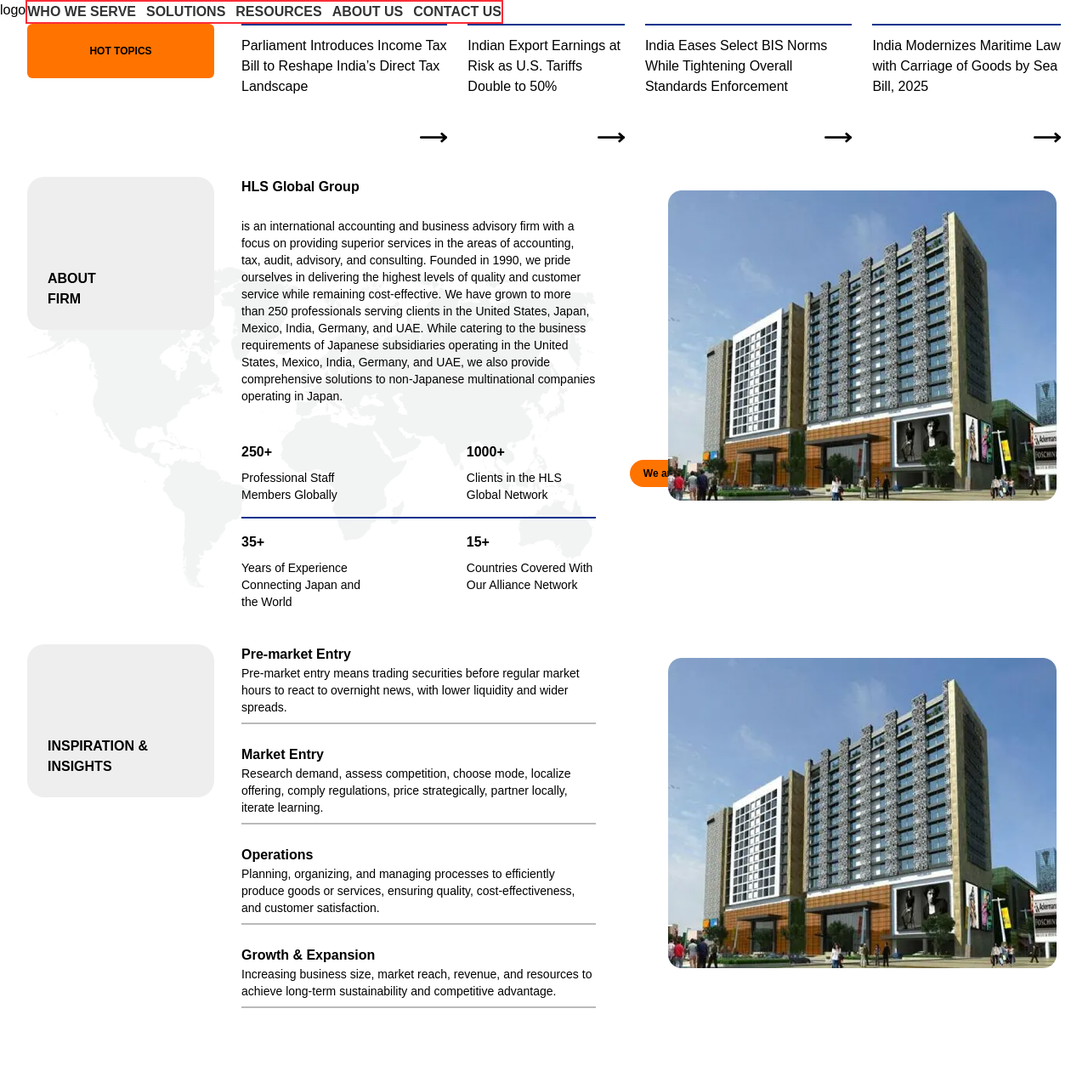
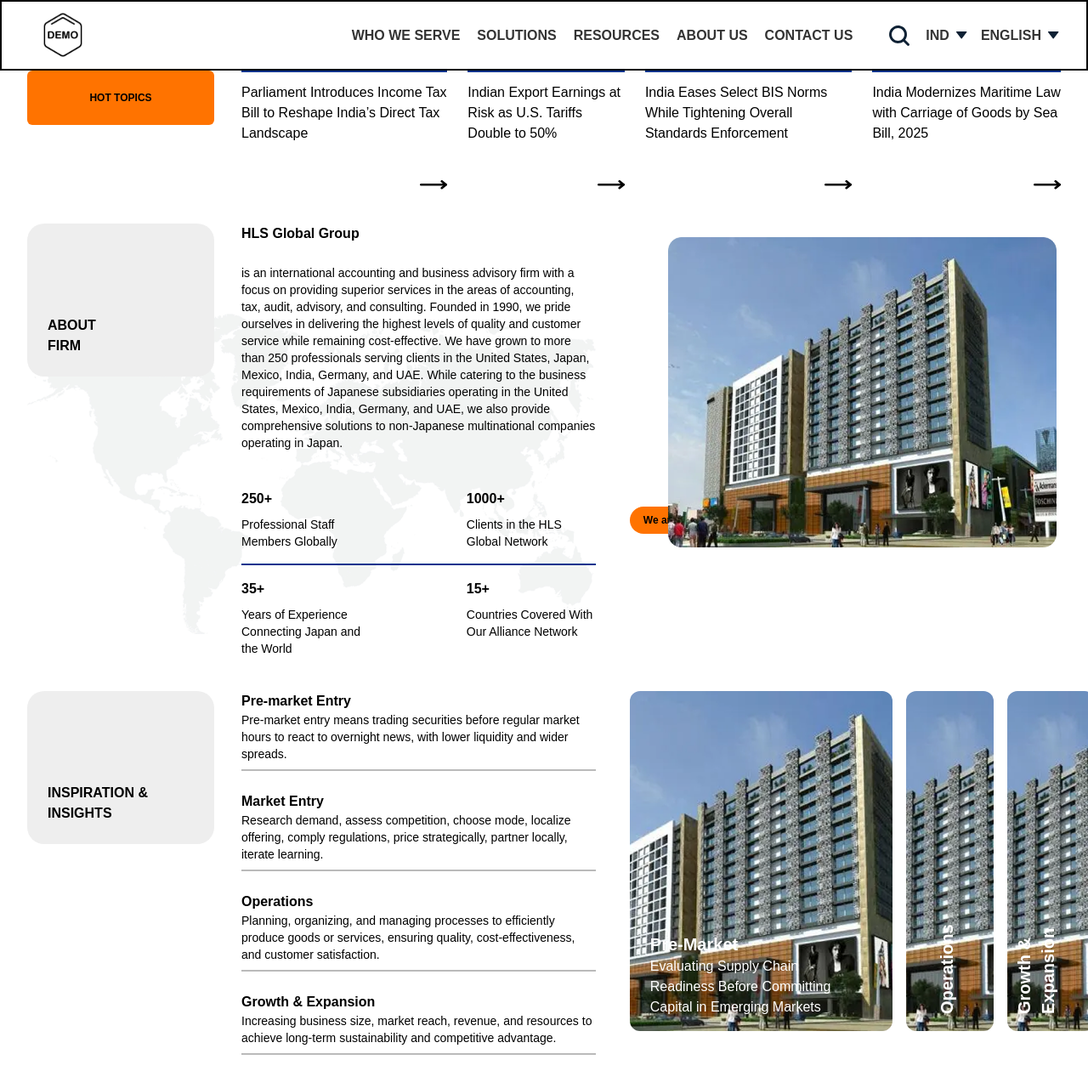
Before and after one commit to sharma24harshit/harshit-design-dot-assign, a Next.js app: page / in a window 1280 px wide. Shown: the whole page at 85% size. Before the commit the page ends 1226 px from the top, so only its background shows below. Built offline with nearby package versions, Linux system fonts and the light colour scheme.

Commit message:
navbar and insights ui updated

```diff
--- a/components/Insights.jsx
+++ b/components/Insights.jsx
@@ -1,22 +1,36 @@
-import React from 'react'
+"use client";
+import React, { useState } from 'react'
 import Image from "next/image";
 
 const data = [
-    {title:"Pre-market Entry",
-        text:"Pre-market entry means trading securities before regular market hours to react to overnight news, with lower liquidity and wider spreads."
+    {
+        title: "Pre-market Entry",
+        text: "Pre-market entry means trading securities before regular market hours to react to overnight news, with lower liquidity and wider spreads."
     },
-    {title:"Market Entry",
-        text:"Research demand, assess competition, choose mode, localize offering, comply regulations, price strategically, partner locally, iterate learning."
+    {
+        title: "Market Entry",
+        text: "Research demand, assess competition, choose mode, localize offering, comply regulations, price strategically, partner locally, iterate learning."
     },
-    {title:"Operations",
-        text:"Planning, organizing, and managing processes to efficiently produce goods or services, ensuring quality, cost-effectiveness, and customer satisfaction."
+    {
+        title: "Operations",
+        text: "Planning, organizing, and managing processes to efficiently produce goods or services, ensuring quality, cost-effectiveness, and customer satisfaction."
     },
-    {title:"Growth & Expansion",
-        text:"Increasing business size, market reach, revenue, and resources to achieve long-term sustainability and competitive advantage."
+    {
+        title: "Growth & Expansion",
+        text: "Increasing business size, market reach, revenue, and resources to achieve long-term sustainability and competitive advantage."
     },
-]
+];
+
+const images = [
+    {title:"Pre-Market", text:"Evaluating Supply Chain Readiness Before Committing Capital in Emerging Markets", src:"/aboutImage.png"},
+     {title:"Operations", text:"Planning, organizing, and managing processes to efficiently produce goods or services", src:"/aboutImage.png"},
+     {title:"Growth & Expansion", text:"Increasing business size, market reach, revenue, and resources to achieve long-term", src: "/aboutImage.png"}]
 
 const Insights = () => {
+    const [active, setActive] = useState(0);
+
+const mapIndex = [0,0,1,2]
+
     return (
         <section className='w-full mt-10 mb-10'>
             <div className='max-w-[1820px]mx-auto px-8'>
@@ -31,8 +45,8 @@ const Insights = () => {
                         </div>
 
                         <div className="flex flex-col gap-6">
-                    {data?.map((item, index)=>(
-                        <div key={index} className='cursor-pointer pb-2  border-b-2 border-[#BABABA] hover:text-[#00338D] hover:border-[#00338D]'>
+                            {data?.map((item, index) => (
+                                <div key={index} onMouseEnter={() => setActive(mapIndex[index])} className='cursor-pointer pb-2  border-b-2 border-[#BABABA] hover:text-[#00338D] hover:border-[#00338D]'>
                                     <p className='text-base font-semibold'>{item?.title}</p>
                                     <p className='text-sm'>{item?.text}</p>
                                 </div>
@@ -41,13 +55,35 @@ const Insights = () => {
 
                         </div>
                     </div>
-                    <div className='relative flex flex-col aspect-[3/2]'>
+                    <div className='flex w-full h-[400px] gap-4'>
+                        {images.map((obj, index) => (
+                            <div key={index}
+                                onMouseEnter={() => setActive(index)}
+                                className={`relative overflow-hidden rounded-xl cursor-pointer transition-all duration-500 ease-in-out
+                            ${active === index ? "flex-3" : "flex-1"}
+                            `}
+                            >
                                 <Image
-                        className='mx-auto mt-4 object-contain'
-                            src="/aboutImage.png"
+                                    className='object-cover'
+                                    src={obj?.src}
                                     alt="About Image"
                                     fill
                                 />
+
+                                    <div className='text-white'>
+                                        <p className={`absolute transition-all duration-500 ease-in-out w-[120px]
+                                            ${active === index ? "rotate-0 left-6 bottom-22 text-xl font-semibold" :
+                                                "-rotate-90 left-[60%] bottom-20 -translate-x-1/2 origin-bottom text-xl font-semibold"
+                                         }`
+                                         } >{obj?.title}</p>
+                                        {active === index && ( <p
+                                        className='absolute left-6 bottom-4 text-base max-w-[250px] transition-all duration-200 ease-all'
+                                        >{obj?.text}</p> )}
+                                    </div>
+
+                            </div>
+                        ))}
+
                     </div>
                 </div>
 
--- a/components/Navbar.jsx
+++ b/components/Navbar.jsx
@@ -1,20 +1,55 @@
+import Image from 'next/image'
 import React from 'react'
 
 const Navbar = () => {
     return (
-   <nav className='flex'>
+        <nav className='flex justify-between items-center border-2 px-8'>
             <div>
-        logo
+                <Image
+                    src="/logo.svg"
+                    alt="logo"
+                    width={80}
+                    height={80}
+                    priority
+                />
             </div>
-    <section>
-        <div className='border-2 border-red-500 flex gap-3 font-bold text-base text-color'>
+            <div className='flex justify-center items-center gap-4'>
+                <div className='flex justify-center items-center gap-5 font-bold text-base text-color mr-6'>
                     <p>WHO WE SERVE</p>
                     <p>SOLUTIONS</p>
                     <p>RESOURCES</p>
                     <p>ABOUT US</p>
                     <p>CONTACT US</p>
                 </div>
-    </section>
+                <div className='flex justify-center gap-4 align-center'>
+                <Image
+                    src="/search.svg"
+                    alt="search"
+                    width={30}
+                    height={30}
+                    priority
+                />
+                <p className='flex items-center gap-2 font-bold text-base text-color'>IND
+
+                <Image
+                    src="/dropDownArrow.svg"
+                    alt="search"
+                    width={13}
+                    height={9}
+                    priority
+                />
+                </p>
+                <p className='flex items-center gap-2 font-bold text-base text-color'>ENGLISH
+                <Image
+                    src="/dropDownArrow.svg"
+                    alt="search"
+                    width={13}
+                    height={9}
+                    priority
+                />
+                </p>
+                </div>
+            </div>
         </nav>
     )
 }
```
Lines whose indentation alone changed are shown as unchanged.
